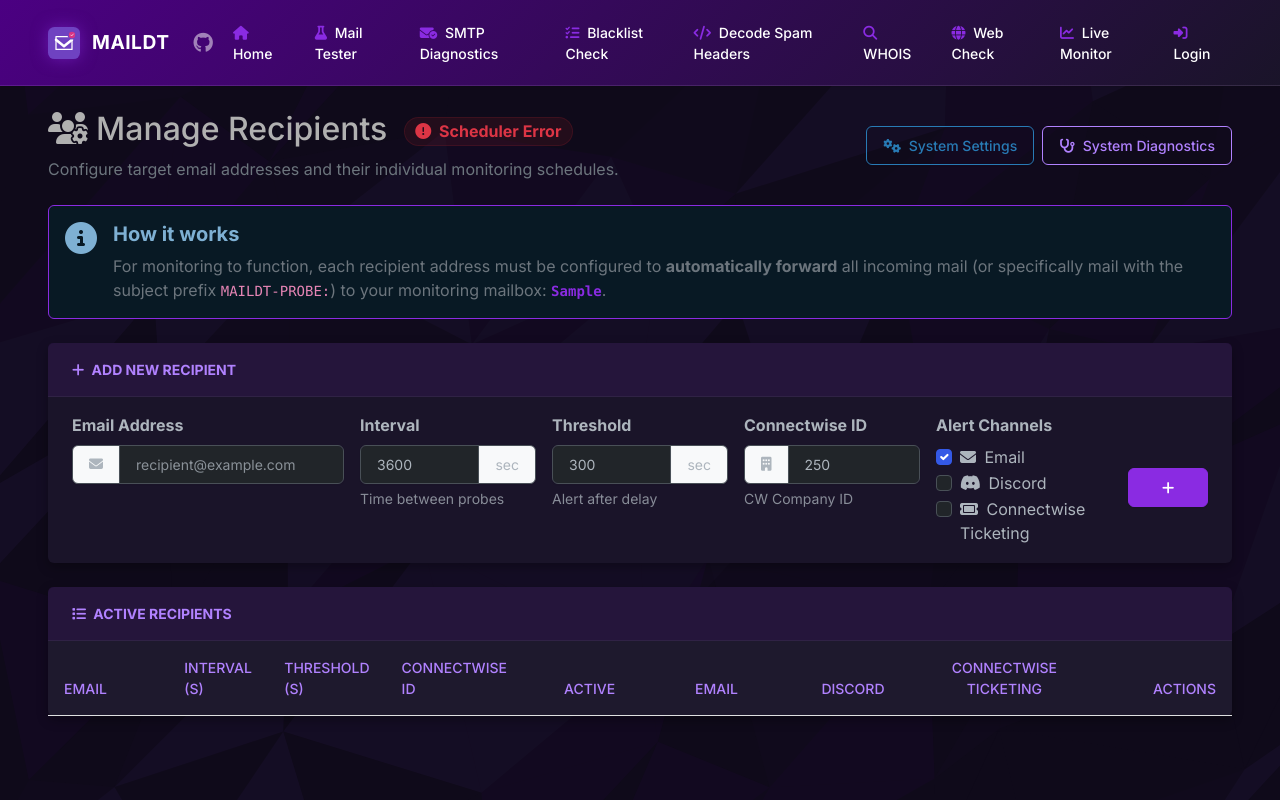
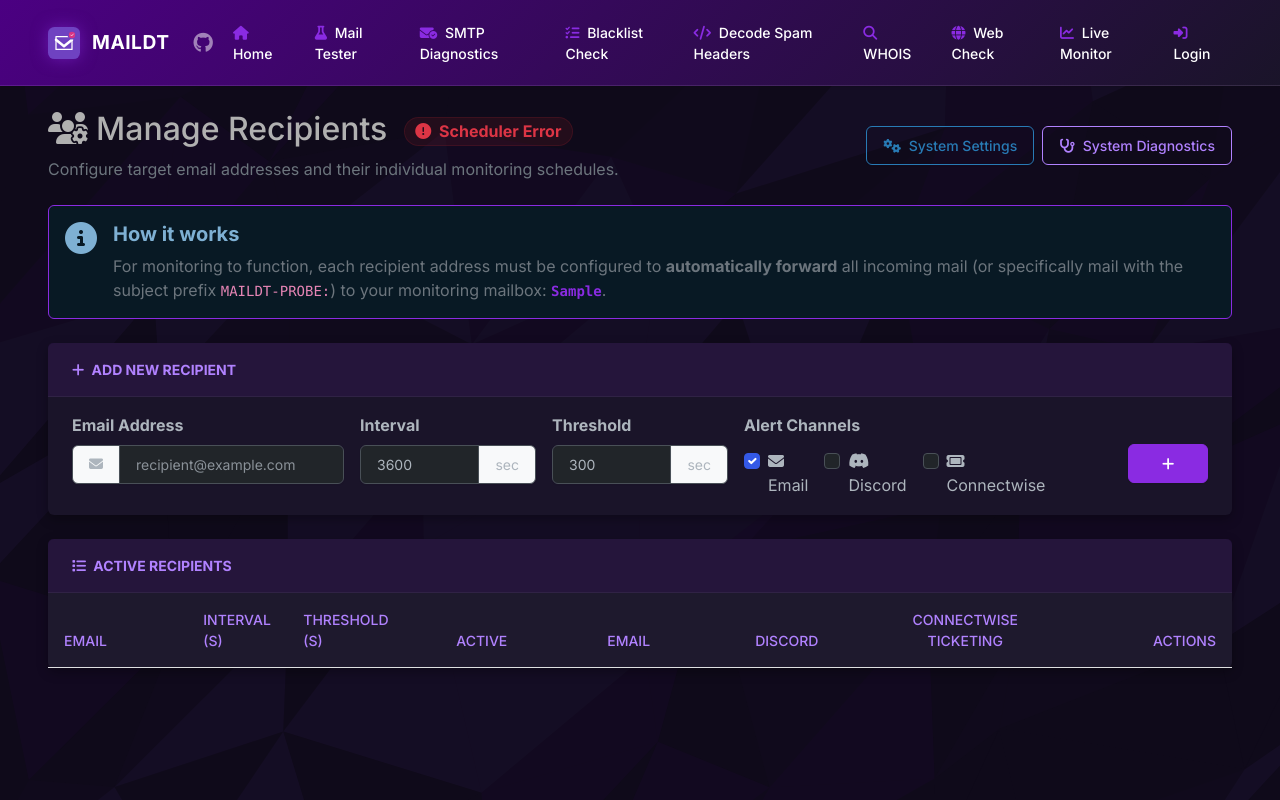
Before and after one commit to arumes31/mail-delivery-tester, a Flask app: template templates/recipients.html in a window 1280 px wide. Run offline with Flask 3, Linux system fonts and the light colour scheme; the template is opened without the code that fills it: most values are stand-ins (such as "Sample title", 1, 10 or a date in 2020); lists and menus that the app fills with data are empty; some libraries are stand-ins or nearby versions.

Commit message:
ui: consolidate Connectwise Ticketing and Company ID in recipients view

```diff
--- a/templates/recipients.html
+++ b/templates/recipients.html
@@ -72,7 +72,6 @@
                     <input type="number" class="form-control" id="intervalInput" value="3600" min="30" required>
                     <span class="input-group-text">sec</span>
                 </div>
-                <div class="form-text">Time between probes</div>
             </div>
             <div class="col-md-2">
                 <label for="thresholdInput" class="form-label fw-bold">Threshold</label>
@@ -80,18 +79,10 @@
                     <input type="number" class="form-control" id="thresholdInput" value="300" min="10" required>
                     <span class="input-group-text">sec</span>
                 </div>
-                <div class="form-text">Alert after delay</div>
             </div>
-            <div class="col-md-2" id="cwCompanyIdContainer">
-                <label for="cwCompanyIdInput" class="form-label fw-bold">Connectwise ID</label>
-                <div class="input-group">
-                    <span class="input-group-text"><i class="fa-solid fa-building"></i></span>
-                    <input type="number" class="form-control" id="cwCompanyIdInput" value="250" required>
-                </div>
-                <div class="form-text">CW Company ID</div>
-            </div>
-             <div class="col-md-2">
+             <div class="col-md-4">
                 <label class="form-label fw-bold d-block">Alert Channels</label>
+                <div class="d-flex align-items-center gap-3 pt-1">
                     <div class="form-check">
                         <input class="form-check-input" type="checkbox" id="emailAlertsInput" checked>
                         <label class="form-check-label" for="emailAlertsInput"><i class="fa-solid fa-envelope me-1"></i> Email</label>
@@ -100,9 +91,15 @@
                         <input class="form-check-input" type="checkbox" id="discordAlertsInput">
                         <label class="form-check-label" for="discordAlertsInput"><i class="fa-solid fa-brands fa-discord me-1"></i> Discord</label>
                     </div>
+                    <div class="d-flex align-items-center gap-2">
                         <div class="form-check">
                             <input class="form-check-input" type="checkbox" id="cwAlertsInput" onchange="toggleCWDisplay('add')">
-                    <label class="form-check-label" for="cwAlertsInput"><i class="fa-solid fa-ticket me-1"></i> Connectwise Ticketing</label>
+                            <label class="form-check-label" for="cwAlertsInput"><i class="fa-solid fa-ticket me-1"></i> Connectwise</label>
+                        </div>
+                        <div id="cwCompanyIdContainer" style="width: 90px; visibility: hidden;">
+                            <input type="number" class="form-control form-control-sm" id="cwCompanyIdInput" value="250" placeholder="Co. ID" title="Company ID">
+                        </div>
+                    </div>
                 </div>
             </div>
             <div class="col-md-1 d-flex align-items-center pt-3">
@@ -126,11 +123,10 @@
                         <th>Email</th>
                         <th style="width: 100px;">Interval (s)</th>
                         <th style="width: 100px;">Threshold (s)</th>
-                        <th style="width: 110px;">Connectwise ID</th>
                         <th class="text-center">Active</th>
                         <th class="text-center">Email</th>
                         <th class="text-center">Discord</th>
-                        <th class="text-center" style="width: 150px;">Connectwise Ticketing</th>
+                        <th class="text-center" style="width: 180px;">Connectwise Ticketing</th>
                         <th class="text-end">Actions</th>
                     </tr>
                 </thead>
@@ -181,7 +177,7 @@
                 const tbody = document.getElementById('recipients-list');
                 tbody.innerHTML = '';
                 if (data.length === 0) {
-                     tbody.innerHTML = '<tr><td colspan="9" class="text-center py-4 text-muted">No recipients configured. Add one above.</td></tr>';
+                     tbody.innerHTML = '<tr><td colspan="8" class="text-center py-4 text-muted">No recipients configured. Add one above.</td></tr>';
                      return;
                 }
                 data.forEach(r => {
@@ -193,11 +189,6 @@
                             </td>
                             <td>
                                 <input type="number" class="form-control form-control-sm" id="threshold-${r.id}" value="${r.alert_threshold}" min="10">
-                            </td>
-                            <td>
-                                <div id="cw-company-container-${r.id}" style="visibility: ${r.cw_alerts_enabled ? 'visible' : 'hidden'}">
-                                    <input type="number" class="form-control form-control-sm" id="cw-company-${r.id}" value="${r.cw_company_id || 250}">
-                                </div>
                             </td>
                             <td class="text-center">
                                 <div class="form-check form-switch d-flex justify-content-center">
@@ -214,9 +205,14 @@
                                     <input class="form-check-input" type="checkbox" id="discord-alerts-${r.id}" ${r.discord_alerts_enabled ? 'checked' : ''}>
                                 </div>
                             </td>
-                            <td class="text-center">
-                                <div class="form-check form-switch d-flex justify-content-center">
+                            <td>
+                                <div class="d-flex align-items-center justify-content-center gap-2">
+                                    <div class="form-check form-switch">
                                         <input class="form-check-input" type="checkbox" id="cw-alerts-${r.id}" ${r.cw_alerts_enabled ? 'checked' : ''} onchange="toggleCWDisplay(${r.id})">
+                                    </div>
+                                    <div id="cw-company-container-${r.id}" style="width: 80px; visibility: ${r.cw_alerts_enabled ? 'visible' : 'hidden'}">
+                                        <input type="number" class="form-control form-control-sm" id="cw-company-${r.id}" value="${r.cw_company_id || 250}">
+                                    </div>
                                 </div>
                             </td>
                             <td class="text-end">
```
Lines whose indentation alone changed are shown as unchanged.
